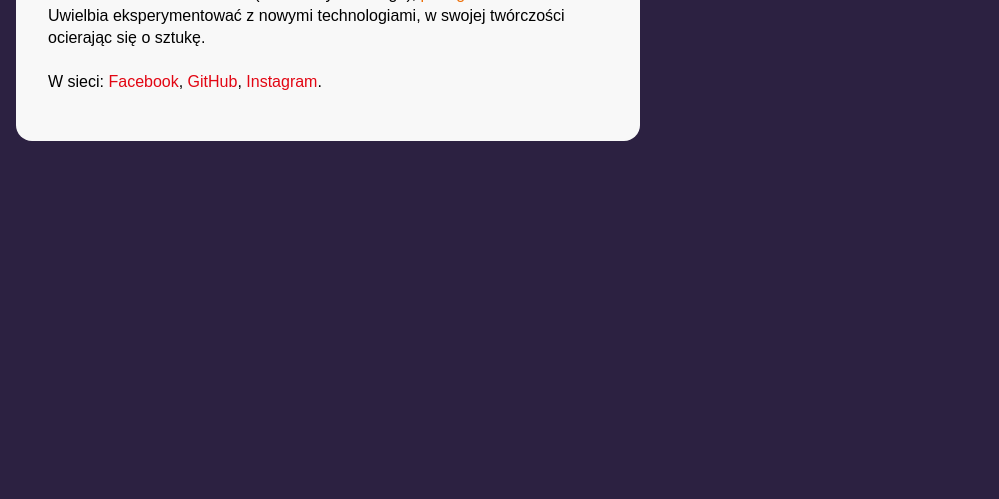
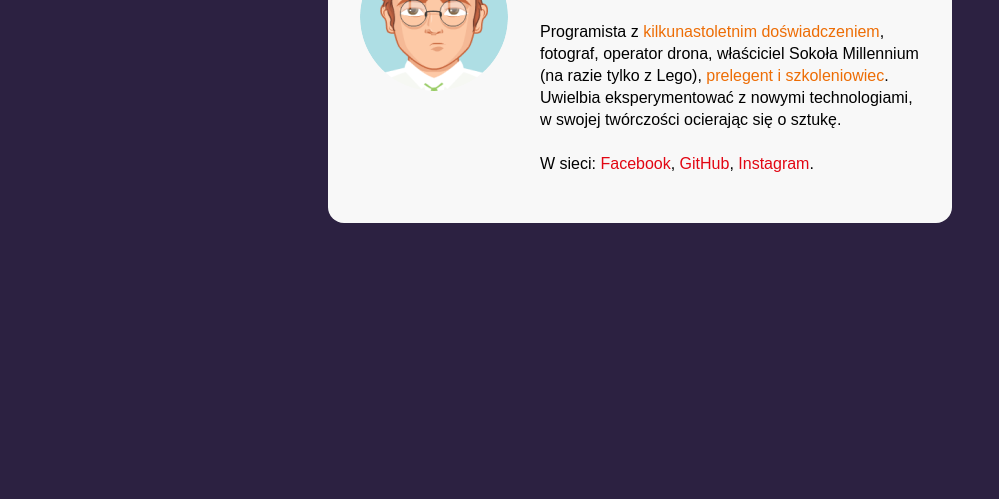
Before and after one commit to paulinaMos/business-card, a plain HTML site: page index.html in a window 1280 px wide. Shown: the part 333-832 px from the top of the page, without its empty margins (0-999 px from the left). After the commit the page ends 800 px from the top, so only its background shows below. Drawn offline with Linux system fonts and the light colour scheme.

Commit message:
flexbox & basic RWD

```diff
--- a/index.html
+++ b/index.html
@@ -10,14 +10,20 @@
   </head>
   <body>
     <main class="card">
-      <img class="person__image" src="avatar.png" alt="Zdjęcie Imię Nazwisko" />
+      <article class="person">
+        <img
+          class="person__image"
+          src="avatar.png"
+          alt="Zdjęcie Imię Nazwisko"
+        />
+        <div>
         <h1 class="person__name">Imię i nazwisko</h1>
         <p class="person__position">Stanowisko</p>
 
         <p class="person__description person__description--bottom-margin">
-        Programista z <strong>kilkunastoletnim doświadczeniem</strong>,
-        fotograf, operator drona, właściciel Sokoła Millennium (na razie tylko z
-        Lego), <strong>prelegent i szkoleniowiec</strong>. Uwielbia
+          Programista z <strong> kilkunastoletnim doświadczeniem</strong>,
+          fotograf, operator drona, właściciel Sokoła Millennium (na razie tylko
+          z Lego), <strong> prelegent i szkoleniowiec</strong>. Uwielbia
           eksperymentować z nowymi technologiami, w swojej twórczości ocierając
           się o sztukę.
         </p>
@@ -26,6 +32,8 @@
           <a href="#" class="person__description--link">GitHub</a>,
           <a href="#" class="person__description--link">Instagram</a>.
         </p>
+    </div>
+      </article>
     </main>
   </body>
 </html>
--- a/style.css
+++ b/style.css
@@ -10,19 +10,31 @@ body {
     background-color: #2C2141;
     min-height: 100vh;
     font-family: Arial, Helvetica, sans-serif;
+    display: flex;
+    justify-content: center;
+    /* align-content: center; */
+    align-items: center;
 }
 
 .card {
     background-color: #F8F8F8;
     border-radius: 16px;
     max-width: 624px;
+    min-width: 288px;
     margin: 32px 16px;
     padding: 32px;
+
+}
+
+.person {
+    display: flex;
+    flex-wrap: wrap;
 }
 
 .person__description {
     font-size: 16px;
     line-height: 1.375rem;
+    max-width: 380px;
 }
 
 .person__description--bottom-margin {
@@ -36,6 +48,9 @@ body {
 
 .person__image {
     margin-right: 32px;
+    margin-bottom: 32px;
+    border-radius: 50%;
+    align-self: flex-start;
 }
 
 .person__name {
```
Lines whose indentation alone changed are shown as unchanged.
